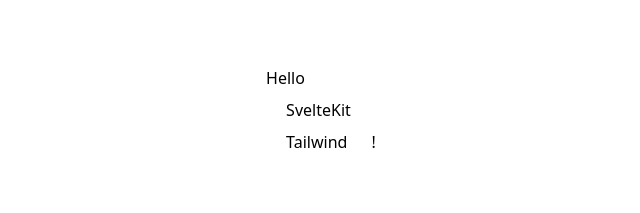
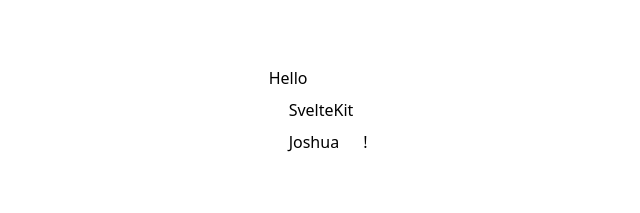
Before and after one commit to WSU-kduncan/f23cicd-JoshQuaintance, a SvelteKit app in the folder website/: page / in a window 1280 px wide. Shown: the top 213 px of the page, without its empty margins (319-959 px from the left). Built offline with nearby package versions, Linux system fonts and the light colour scheme.

Commit message:
Change Tailwind to Josh

```diff
--- a/website/src/routes/+page.svelte
+++ b/website/src/routes/+page.svelte
@@ -18,7 +18,7 @@
         <br />
 
         <a href="https://tailwindcss.com" target="_blank" rel="noreferrer">
-            <span id="tailwind" class="bg-clip-text bg-gradient-to-r text-transparent">Tailwind</span>
+            <span id="tailwind" class="bg-clip-text bg-gradient-to-r text-transparent">Joshua</span>
         </a>!
     </span>
 
```
